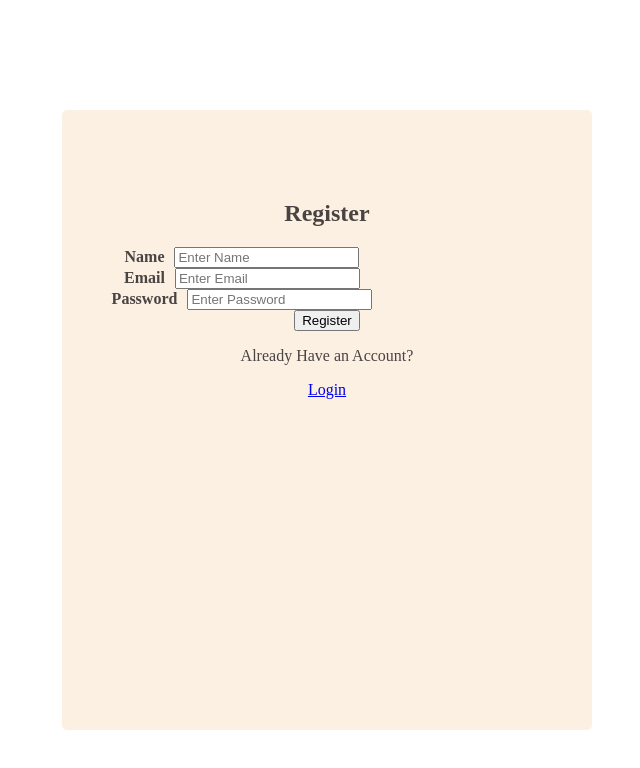
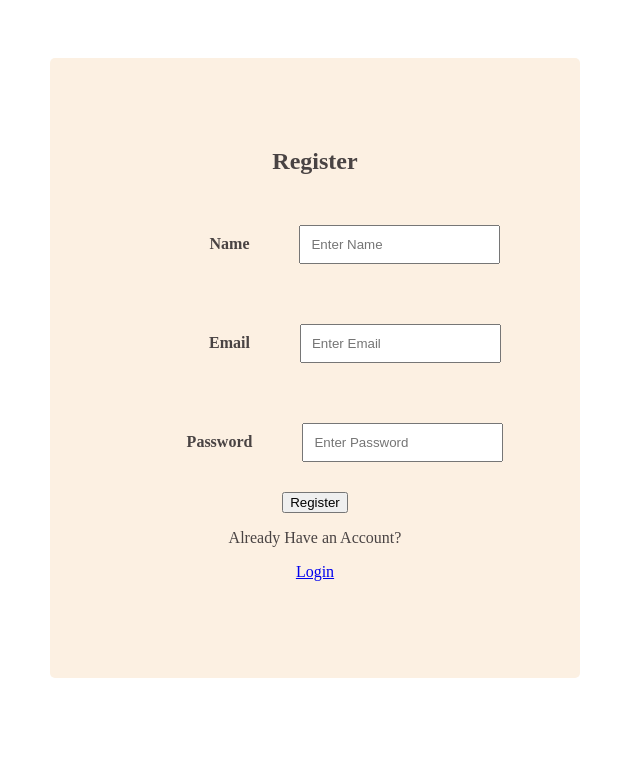
Before and after one commit to kmf0208/FlavorFinder, a React (Vite) app in the folder client/: page /register in a window 1280 px wide. Shown: the top 768 px of the page, without its empty margins (350-990 px from the left). Built offline with nearby package versions, Linux system fonts and the light colour scheme.

Commit message:
styling signup

```diff
--- a/client/src/Signup.jsx
+++ b/client/src/Signup.jsx
@@ -57,6 +57,7 @@ function Signup() {
                 <strong>Password</strong>
               </label>
               <input
+              id="password_input"
                 type="password"
                 placeholder="Enter Password"
                 name="password"
--- a/client/src/styling/register_login.css
+++ b/client/src/styling/register_login.css
@@ -1,16 +1,17 @@
+body {
+    display: flex;
+    justify-content: center;
+}
+
+
 .text_color {
     color: #494343;
 }
 
 .inner_background{
     background-color: #fcf0e2;
-    position: absolute;
-    top: 20%;
-    left: 40%;
-    right: 40%;
-    bottom: 20%;
-    margin-top: -50px; /* half the height of your div */
-    margin-left: -100px; /* half the width of your div */
+    margin-top: 50px;
+    margin-left: 50px;
     width: 530px;
     height: 550px;
     padding-top: 70px;
@@ -23,10 +24,19 @@
 
 .mb-3{
     border-radius: 5px;
-    width: 350px;
+    width: 500px;
     align-items: center;
+    padding: 30px;
+}
+
+#password_input {
+    margin-right: 20px;
+}
+
+input {
+    padding: 10px;
 }
 
 strong{
-    padding: 10px;
+    padding: 50px;
 }
```
